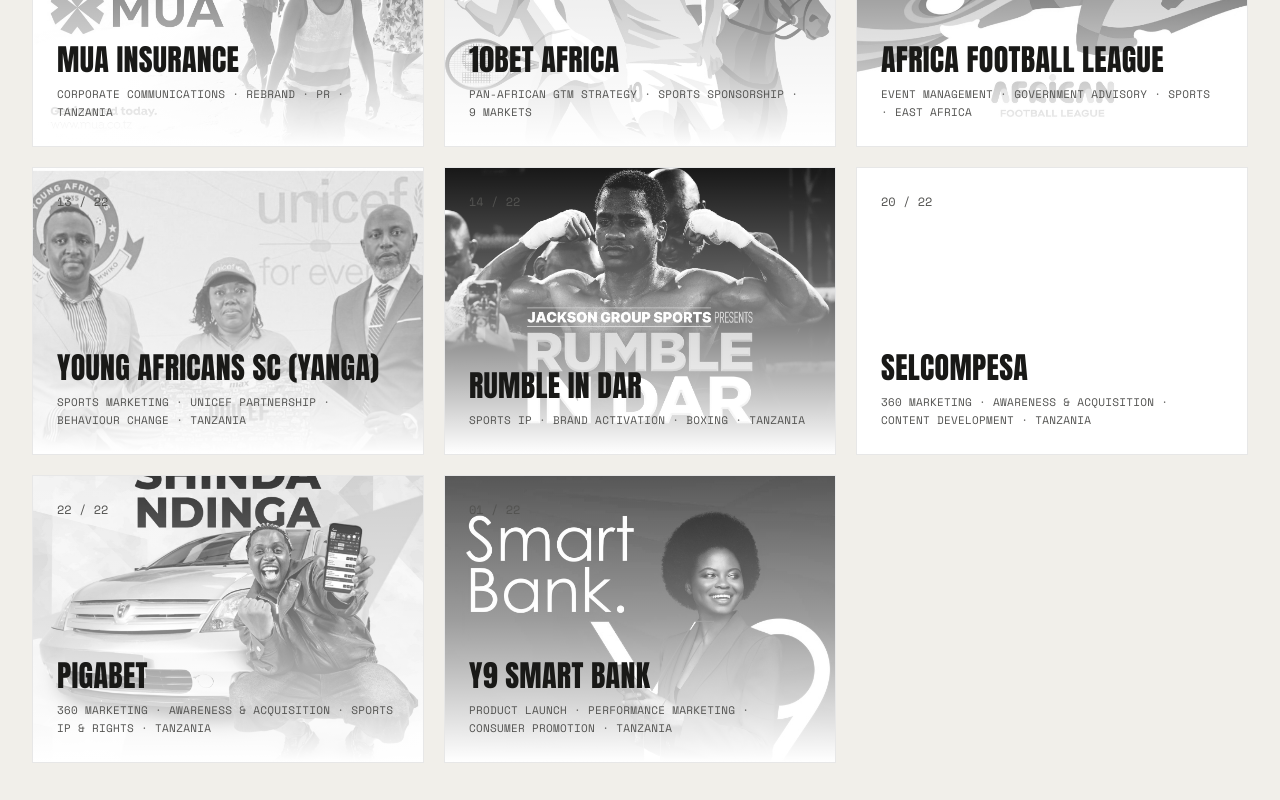
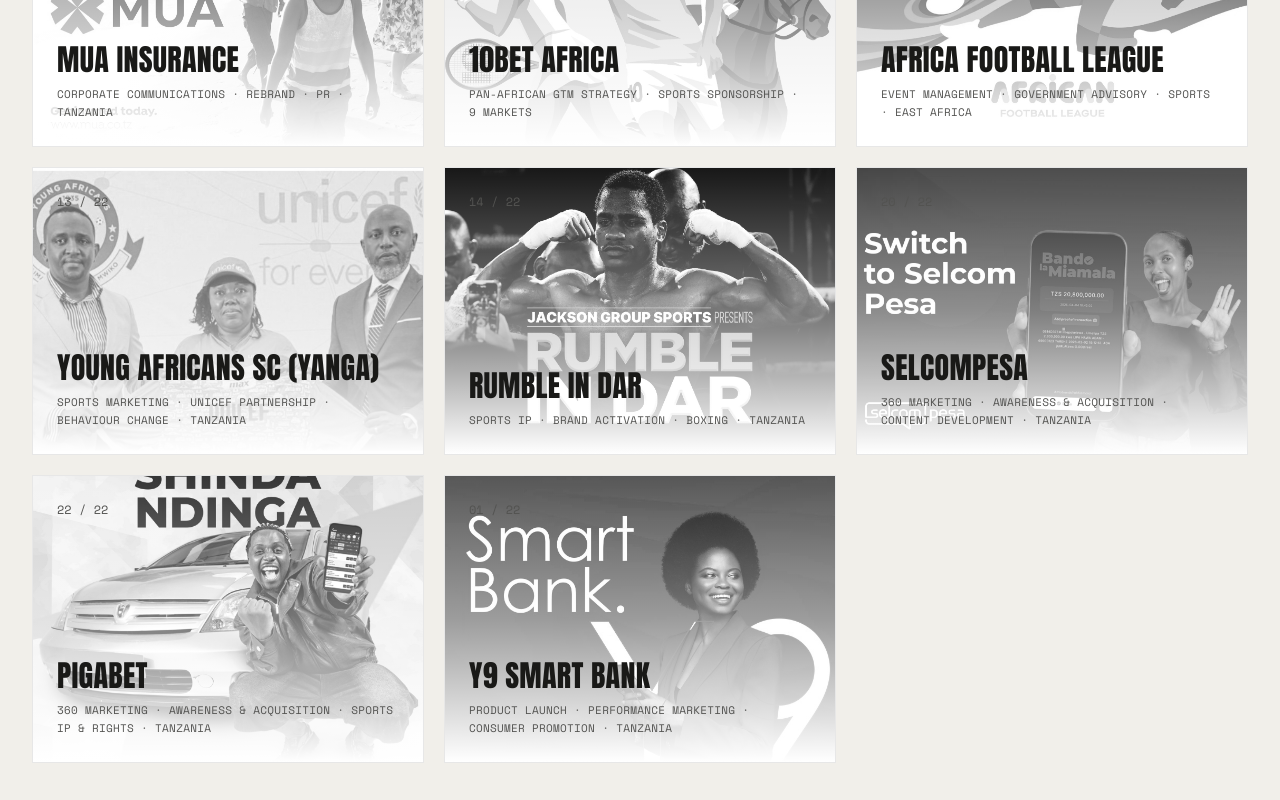
Before and after one commit to mxsafiri/JG-, a Next.js app: page /work in a window 1280 px wide. Shown: the part 1168-1968 px from the top of the page. Built offline with nearby package versions, Linux system fonts and the light colour scheme.

Commit message:
Wire Selcom Pesa campaign creative into its case study
All 11 live case studies now carry real campaign imagery.

Co-Authored-By: Claude Fable 5 <noreply@anthropic.com>
Claude-Session: https://claude.ai/code/session_01Jsjj6iMPfMoH3a1jo7R6K7

```diff
--- a/src/data/caseStudies.ts
+++ b/src/data/caseStudies.ts
@@ -122,6 +122,7 @@ export const caseStudies: CaseStudy[] = [
     region: "Tanzania",
     summary:
       "SelcomPesa operates in one of Tanzania's most competitive spaces — mobile financial services — where awareness alone is not enough to move the needle. Our engagement covers the full marketing spectrum: content development and social media management to above-the-line awareness campaigns and performance-driven acquisition activity. Every piece of content we produce is built with a dual purpose — to grow recognition of the brand and to convert that recognition into active users.",
+    image: "/media/selcom-pesa.jpg",
   },
   {
     slug: "pigabet",
```
Also changed, not shown: public/media/selcom-pesa.jpg (added), public/media/selcom.png (deleted).
